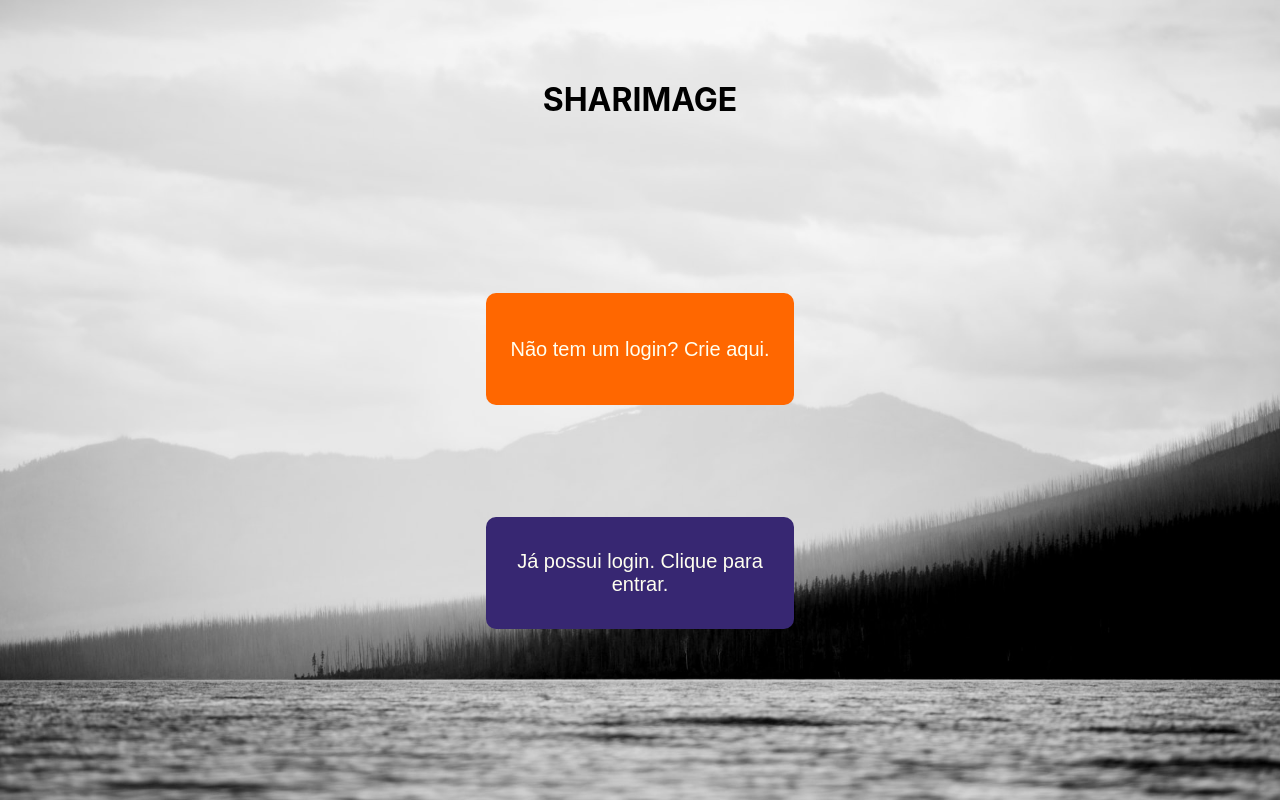
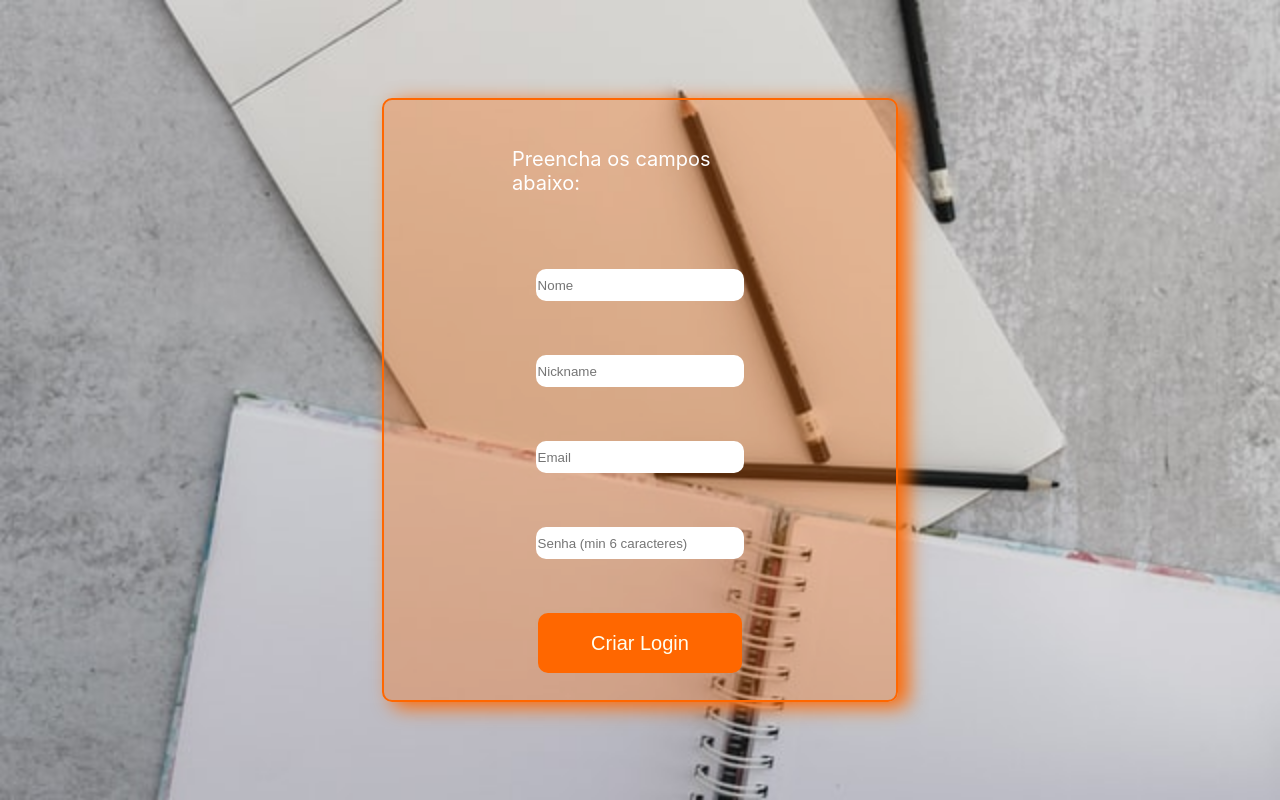
Before and after one commit to Augustoluna/projeto-fullstack-front, a React (Create React App) app: page / in a window 1280 px wide. Built offline with nearby package versions, Linux system fonts and the light colour scheme.

Commit message:
Criei e estilizei a page signup

```diff
--- a/src/App.js
+++ b/src/App.js
@@ -2,11 +2,12 @@
 import SignUp from "./pages/SignUp/SignUp";
 import Home from "./pages/Home/Home";
 import Header from "./components/Header/Header";
+import AllImages from "./pages/AllImages/AllImages";
 
 const App = () => {
   return (
     <div>
-      <Home />
+      <SignUp />
     </div>
   );
 };
--- a/src/pages/Home/Home.js
+++ b/src/pages/Home/Home.js
@@ -10,10 +10,10 @@
 const Home = () => {
   return (
     <MainDiv>
-      <Title> SHARIMAGE </Title>
+      <Title> TERNOS AFETOS </Title>
       <ButtonsDiv>
+        <GoToLoginPage> Já possui login? Clique para entrar.</GoToLoginPage>
         <GoToSignUpPage> Não tem um login? Crie aqui. </GoToSignUpPage>
-        <GoToLoginPage> Já possui login. Clique para entrar.</GoToLoginPage>
       </ButtonsDiv>
     </MainDiv>
   );
--- a/src/pages/SignUp/SignUp.js
+++ b/src/pages/SignUp/SignUp.js
@@ -1,11 +1,27 @@
 import React from "react";
-import Styled from "../SignUp/Styled";
+import {
+  MainDiv,
+  RegisterDiv,
+  Title,
+  InputEmail,
+  InputName,
+  InputNickname,
+  InputPassword,
+  RegisterButton,
+} from "../SignUp/Styled";
 
 const SignUp = () => {
   return (
-    <div>
-      <p>Página de cadastro</p>
-    </div>
+    <MainDiv>
+      <RegisterDiv>
+        <Title>Preencha os campos abaixo:</Title>
+        <InputName placeholder="Nome" type="text" />
+        <InputNickname placeholder="Nickname" type="text" />
+        <InputEmail placeholder="Email" type="email" />
+        <InputPassword placeholder="Senha (min 6 caracteres)" type="password" />
+        <RegisterButton> Criar Login </RegisterButton>
+      </RegisterDiv>
+    </MainDiv>
   );
 };
 
--- a/src/pages/SignUp/Styled.js
+++ b/src/pages/SignUp/Styled.js
@@ -0,0 +1,97 @@
+import styled from "styled-components";
+import notepad from "../../assets/notepad.jpg";
+
+export const MainDiv = styled.div`
+  display: flex;
+  flex-direction: column;
+  justify-content: center;
+  align-items: center;
+  height: 100vh;
+  width: 100vw;
+  background-image: url(${notepad});
+  background-size: cover;
+`;
+
+export const RegisterDiv = styled.div`
+  display: flex;
+  flex-direction: column;
+  justify-content: space-around;
+  background-color: rgba(255, 103, 0, 0.3);
+  align-items: center;
+  height: 75vh;
+  width: 40vw;
+  border: 2px solid #ff6700;
+  border-radius: 10px;
+  box-shadow: 10px 5px 20px #ff6700;
+`;
+
+export const Title = styled.p`
+  display: flex;
+  justify-content: center;
+  color: white;
+  font-size: 20px;
+
+  border-radius: 10px;
+  width: 50%;
+`;
+
+export const InputName = styled.input`
+  display: flex;
+  height: 5%;
+  width: 40%;
+  border-radius: 10px;
+  border: none;
+  outline: none;
+`;
+
+export const InputNickname = styled.input`
+  display: flex;
+  height: 5%;
+  width: 40%;
+  border-radius: 10px;
+  border: none;
+  outline: none;
+`;
+
+export const InputEmail = styled.input`
+  display: flex;
+  height: 5%;
+  width: 40%;
+  border-radius: 10px;
+  border: none;
+  outline: none;
+`;
+
+export const InputPassword = styled.input`
+  display: flex;
+  height: 5%;
+  width: 40%;
+  border-radius: 10px;
+  border: none;
+  outline: none;
+`;
+
+export const RegisterButton = styled.button`
+  display: flex;
+  height: 10%;
+  width: 40%;
+  border-radius: 10px;
+  justify-content: center;
+  align-items: center;
+  font-size: 20px;
+  outline: none;
+  border: none;
+  background-color: #ff6700;
+  color: #fffff0;
+
+  &:hover {
+    cursor: pointer;
+    background-color: #fcc200;
+    color: black;
+  }
+
+  &:active {
+    background-color: #ff6700;
+    color: #fffff0;
+  }
+`;
```
Also changed, not shown: src/assets/notepad.jpg (added).
